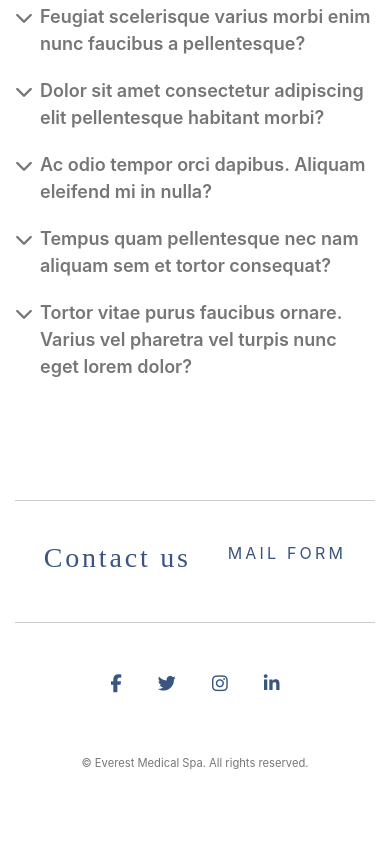
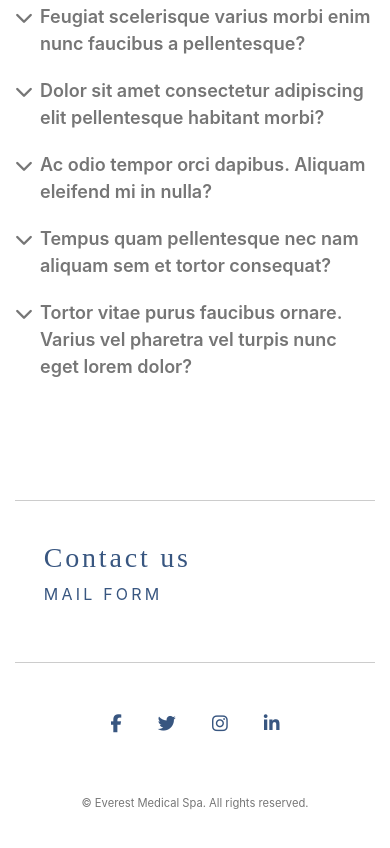
Before and after one commit to everestmedspa/everestmedspa, a plain HTML site: page index.html in a window 390 px wide. Shown: the part 5073-5921 px from the top of the page. Before the commit the page ends 5895 px from the top, so only its background shows below. Drawn offline with nearby package versions, Linux system fonts and the light colour scheme; a web font is replaced by a local one.

Commit message:
Add files via upload

```diff
--- a/css/media.css
+++ b/css/media.css
@@ -48,6 +48,10 @@
     line-height: 1.78;
   }
 
+  .footer_contact {
+    display: block;
+  }
+
   .footer_end {
     display: block;
   }
```
